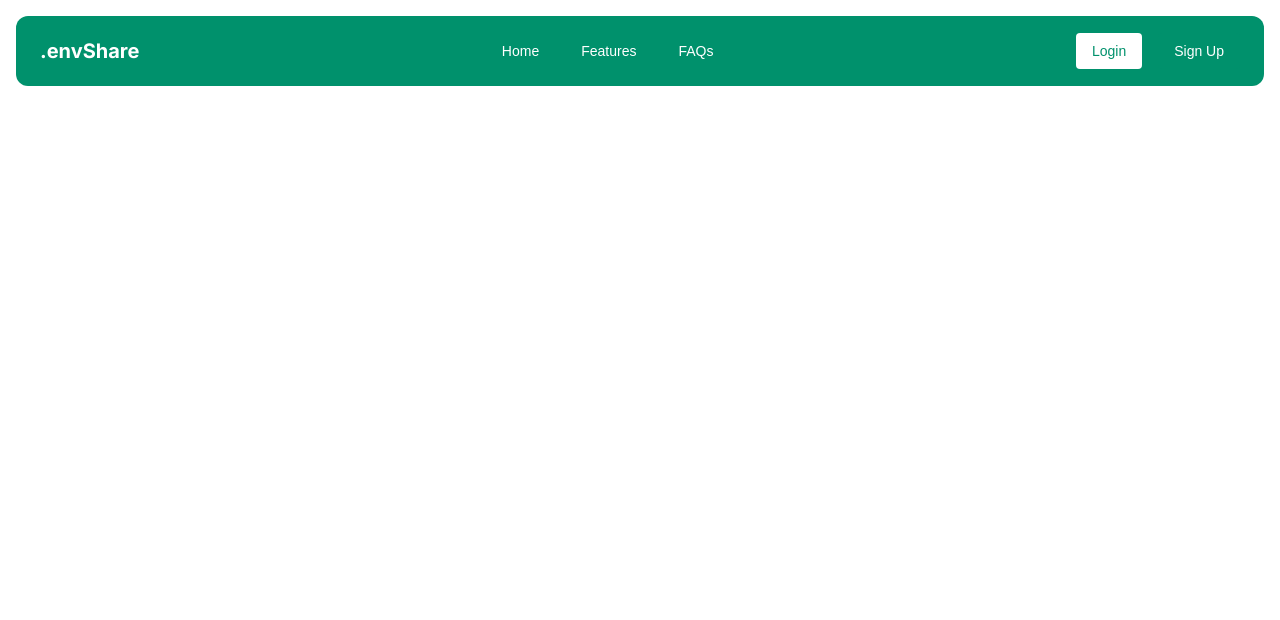
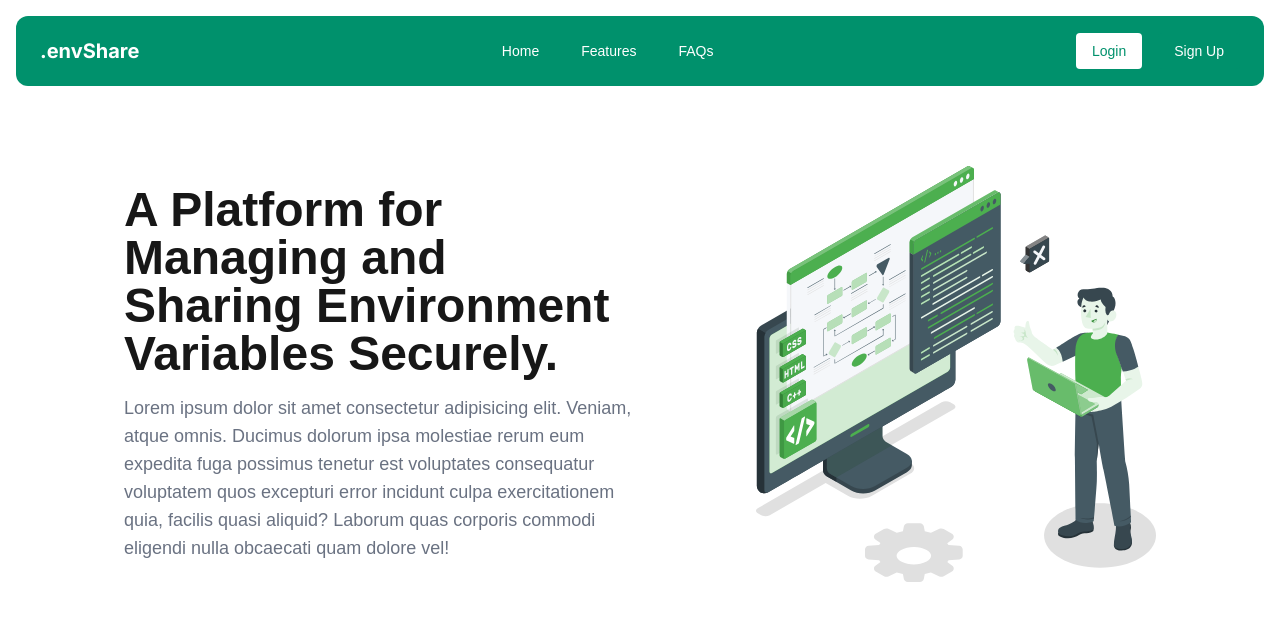
Before and after one commit to ChirayuSahu/envoy, a Next.js app in the folder web-app/: page / in a window 1280 px wide. Shown: the top 620 px of the page. Built offline with nearby package versions, Linux system fonts and the light colour scheme; no server answers.

Commit message:
feat(ui): add hero section to homepage

```diff
--- a/web-app/src/app/page.tsx
+++ b/web-app/src/app/page.tsx
@@ -1,6 +1,7 @@
 "use client"
 import { useSession } from "next-auth/react";
 import Navbar from "@/components/navbar";
+import HeroSection from "@/components/hero";
 
 export default function Home() {
 
@@ -11,6 +12,7 @@ export default function Home() {
   return (
     <>
     <Navbar />
+    <HeroSection />
     </>
   );
 }
```
